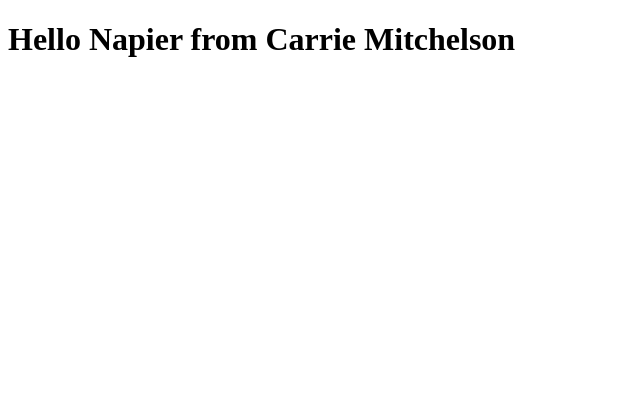
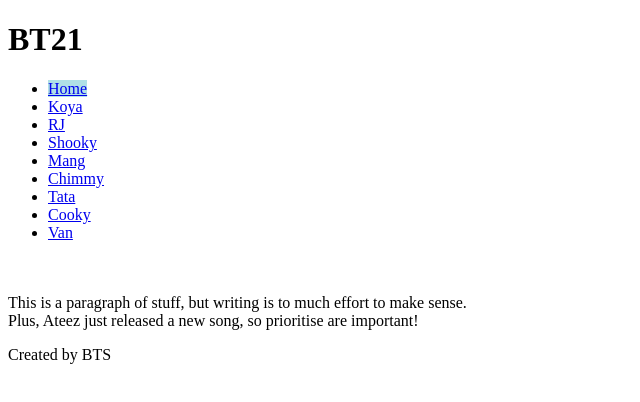
Before and after one commit to 40482534/set08101_labs, a plain HTML site: page index.html in a window 1280 px wide. Shown: the whole page, without its empty margins (0-640 px from the left). Drawn offline with Linux system fonts and the light colour scheme.

Commit message:
update index.html

```diff
--- a/index.html
+++ b/index.html
@@ -1,8 +1,35 @@
 <!DOCTYPE html>
 <html>
-<body>
+	<head>
+		<title>BT21</title>
+		<!-- link to stylesheet-->
+		<link rel = "stylesheet" type = "text/css" href = "index.css">
+	</head>
+	<body>
+		<h1>BT21</h1>
+			<div id = "mainmenu">
+				<ul>
+					<li><a style="background: powderblue" href="../bt21/index.html">Home
+					</a></li>
+					<li><a href="../bt21/koya.html">Koya</a></li>
+					<li><a href="../bt21/rj.html">RJ</a></li>
+					<li><a href="../bt21/shooky.html">Shooky</a></li>
+					<li><a href="../bt21/mang.html">Mang</a></li>
+					<li><a href="../bt21/chimmy.html">Chimmy</a></li>
+					<li><a href="../bt21/tata.html">Tata</a></li>
+					<li><a href="../bt21/cooky.html">Cooky</a></li>
+					<li><a href="../bt21/van.html">Van</a></li>
+				</ul>
+			</div> <!-- end mainmenu -->
 
-<h1>Hello Napier from Carrie Mitchelson</h1>
+			<p>
+			<br><br>This is a paragraph of stuff, but writing is to much effort to make sense.
+			<br>Plus, Ateez just released a new song, so prioritise are important!</p>
 
-</body>
+
+			<div id = "footer">
+					<p> Created by BTS </P>
+			</div> <!-- end footer -->
+
+	</body>
 </html>
```
